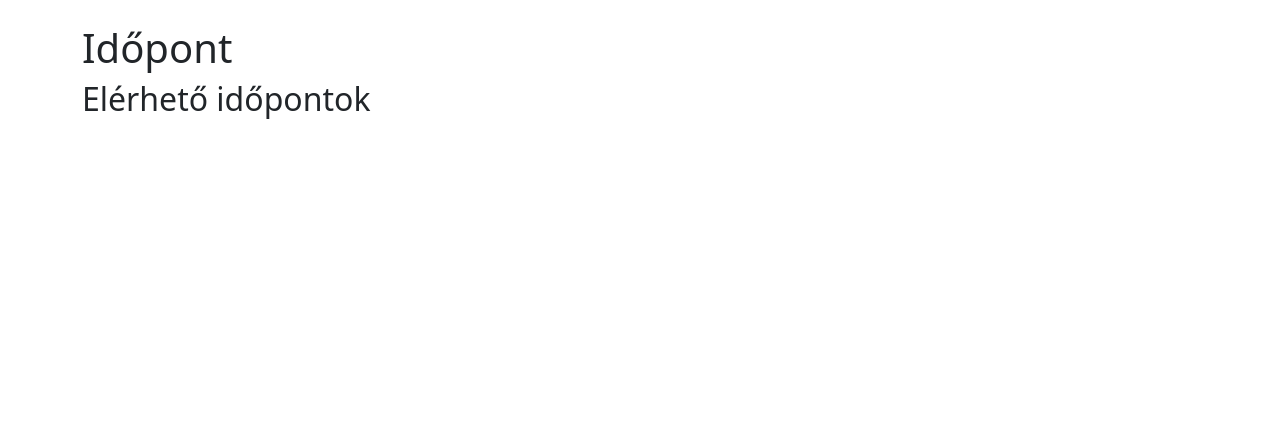
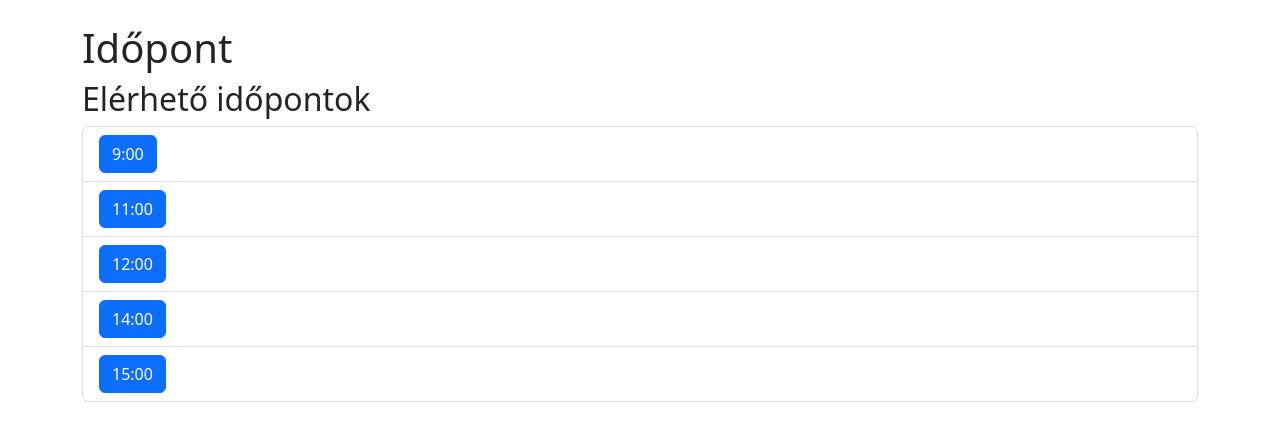
Before and after one commit to b0kovada/idopontfoglalas_projekt, a Vue app in the folder idopontfoglalas/: page / in a window 1280 px wide. Shown: the top 440 px of the page. Built offline with nearby package versions, Linux system fonts and the light colour scheme; data requests are answered from the project's data file.

Commit message:
Oldalak rendben működnek, lehet foglalni

```diff
--- a/idopontfoglalas/db.json
+++ b/idopontfoglalas/db.json
@@ -1,7 +1,22 @@
 {
-    "bookings": [
-      { "time": "8:00", "name": "Kiss Péter", "phone": "123456789" },
-      { "time": "10:00", "name": "Nagy Anna", "phone": "987654321" },
-      { "time": "13:00", "name": "Szabó László", "phone": "567890123" }
-    ]
-  }
+  "bookings": [
+    {
+      "id": "1",
+      "time": "8:00",
+      "name": "Kiss Péter",
+      "phone": "123456789"
+    },
+    {
+      "id": "2",
+      "time": "10:00",
+      "name": "Nagy Anna",
+      "phone": "987654321"
+    },
+    {
+      "id": "3",
+      "time": "13:00",
+      "name": "Szabó László",
+      "phone": "567890123"
+    }
+  ]
+}
--- a/idopontfoglalas/src/router/index.js
+++ b/idopontfoglalas/src/router/index.js
@@ -11,7 +11,7 @@ const router = createRouter({
       component: BookingListView
     },
     {
-      path: '/foglalas/time',
+      path: '/foglalas/:id',
       name: 'Foglalás',
       component: BookingFormView
     },
--- a/idopontfoglalas/src/stores/booking.js
+++ b/idopontfoglalas/src/stores/booking.js
@@ -1,18 +1,22 @@
-import { defineStore } from 'pinia'
-import axios from 'axios'
+import { defineStore } from 'pinia';
+import axios from 'axios';
 
 export const useBookingStore = defineStore('booking', {
   state: () => ({
     bookings: []
   }),
   actions: {
-    async getAvailableSlots(){
-      const {data: booked} = await axios.get('http://localhost:3000/bookings')
-      const allSlots = Array.from({lenght: 8}, (_,i) => `${8 + i}:00`)
-      return allSlots.filter(slot => !booked.some(b => b.time === slot))
+    async fetchBookings() {
+      const { data } = await axios.get('http://localhost:3000/bookings');
+      this.bookings = data;
     },
-    async bookSlot(time, name, phone){
-      await axios.post('http://localhost:3000/bookings', {time, name, phone})
+    getAvailableSlots() {
+      const allSlots = Array.from({ length: 8 }, (_, i) => ({ id: i + 1, time: `${8 + i}:00` }));
+      return allSlots.filter(slot => !this.bookings.some(b => b.time === slot.time));
+    },
+    async bookSlot(time, name, phone) {
+      await axios.post('http://localhost:3000/bookings', { id: Date.now(), time, name, phone });
+      await this.fetchBookings();
     }
   }
-})
+});
--- a/idopontfoglalas/src/views/BookingFormView.vue
+++ b/idopontfoglalas/src/views/BookingFormView.vue
@@ -1,38 +1,53 @@
 <template>
     <div>
-        <h2>Foglalás {{ $route.params.time }}</h2>
+      <h2>Foglalás</h2>
+      <div v-if="slot">
+        <h3>Időpont: {{ slot.time }}</h3>
         <form @submit.prevent="submitBooking">
           <div class="mb-3">
-                <label>Név</label>
-                <input v-model="name" class="form-control" required>
+            <label>Név:</label>
+            <input v-model="name" class="form-control" required />
           </div>
           <div class="mb-3">
-                <label>Telefonszám</label>
-                <input v-model="phone" class="form-control" required>
+            <label>Telefonszám:</label>
+            <input v-model="phone" class="form-control" required />
           </div>
           <button type="submit" class="btn btn-success">Foglalás</button>
         </form>
       </div>
+      <div v-else>
+        <p>Időpont nem található!</p>
+      </div>
+    </div>
   </template>
 
   <script setup>
-import { ref } from 'vue';
+  import { ref, onMounted, watch } from 'vue';
+  import { useRoute, useRouter } from 'vue-router';
   import { useBookingStore } from '@/stores/booking';
-import {useToast} from 'vue-toastification'
-import { useRoute, useRouter } from 'vue-router';
+  import { useToast } from 'vue-toastification';
 
-const route = useRoute()
-const router = useRouter()
-const store = useBookingStore()
-const toast = useToast()
+  const route = useRoute();
+  const router = useRouter();
+  const store = useBookingStore();
+  const toast = useToast();
 
-const time = route.params.time
-const name = ref('')
-const phone = ref('')
+  const slot = ref(null);
+  const name = ref('');
+  const phone = ref('');
 
-const submitBooking = async() =>{
-    await store.bookSlot(time, name.value, phone.value)
-    toast.success('Foglalás sikeres!')
-    router.push('/')
-}
+  const loadSlot = async () => {
+    await store.fetchBookings();
+    slot.value = store.getAvailableSlots().find(b => b.id == route.params.id);
+  };
+
+  onMounted(loadSlot);
+  watch(() => route.params.id, loadSlot);
+
+  const submitBooking = async () => {
+    if (!slot.value) return;
+    await store.bookSlot(slot.value.time, name.value, phone.value);
+    toast.success('Foglalás sikeres!');
+    router.push('/');
+  };
   </script>
--- a/idopontfoglalas/src/views/BookingListView.vue
+++ b/idopontfoglalas/src/views/BookingListView.vue
@@ -2,21 +2,22 @@
     <div>
       <h2>Elérhető időpontok</h2>
       <ul class="list-group">
-            <li v-for="slot in availableSlots" :key="slot" class="list-group-item">
-                <router-link :to="`/foglalas/${slot}`" class="btn btn-primary">{{ slot }}</router-link>
+        <li v-for="slot in availableSlots" :key="slot.id" class="list-group-item">
+          <router-link :to="`/foglalas/${slot.id}`" class="btn btn-primary">{{ slot.time }}</router-link>
         </li>
       </ul>
     </div>
   </template>
 
   <script setup>
-    import {ref, onMounted} from 'vue'
+  import { ref, onMounted } from 'vue';
   import { useBookingStore } from '@/stores/booking';
 
-    const store = useBookingStore()
-    const availableSlots = ref([])
+  const store = useBookingStore();
+  const availableSlots = ref([]);
 
   onMounted(async () => {
-        availableSlots.value = await store.getAvailableSlots()
-    })
+    await store.fetchBookings();
+    availableSlots.value = await store.getAvailableSlots();
+  });
   </script>
```
Lines whose indentation alone changed are shown as unchanged.
